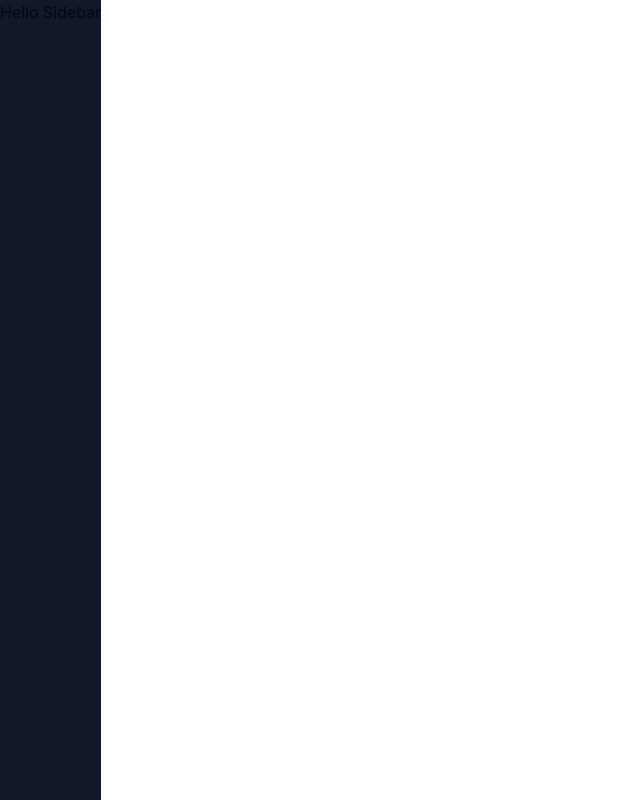
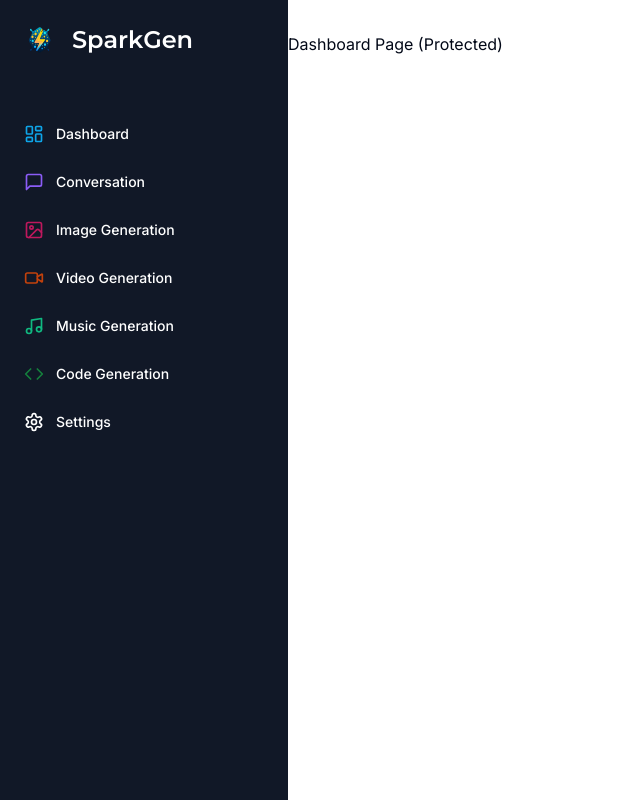
Before and after one commit to optobimus/spark-gen-ai, a Next.js app: page /dashboard in a window 1280 px wide. Shown: the whole page, without its empty margins (0-640 px from the left). Built offline with nearby package versions, Linux system fonts and the light colour scheme.

Commit message:
Style dashboard layout and implement Sidebar

```diff
--- a/app/(dashboard)/(routes)/dashboard/page.tsx
+++ b/app/(dashboard)/(routes)/dashboard/page.tsx
@@ -1,10 +1,7 @@
-import {UserButton} from "@clerk/nextjs";
-
 export default function DashboardPage() {
     return (
         <div>
             <p>Dashboard Page (Protected)</p>
-            <UserButton afterSignOutUrl="/"/>
         </div>
     );
 }
--- a/app/(dashboard)/layout.tsx
+++ b/app/(dashboard)/layout.tsx
@@ -1,17 +1,22 @@
 import React from 'react';
+import Navbar from "@/components/navbar";
+import Sidebar from "@/components/sidebar";
 
 const DashboardLayout = ({
-  children
-}: {
+                             children
+                         }: {
     children: React.ReactNode;
 }) => {
     return (
         <div className="h-full relative">
-            <div className="hidden h-full md:flex md:flex-col md:fixed md:inset-y-0 z-[80] bg-gray-900">
-                <div>
-                    Hello Sidebar
-                </div>
+            <div className="hidden h-full md:flex md:w-72
+             md:flex-col md:fixed md:inset-y-0 z-[80] bg-gray-900">
+                <Sidebar />
             </div>
+            <main className="md:pl-72">
+                <Navbar />
+                {children}
+            </main>
         </div>
     );
 };
--- /dev/null
+++ b/components/navbar.tsx
@@ -0,0 +1,19 @@
+import React from 'react';
+import {Button} from "@/components/ui/button";
+import {Menu} from "lucide-react";
+import {UserButton} from "@clerk/nextjs";
+
+const Navbar = () => {
+    return (
+        <div className="flex items-center p-4">
+            <Button variant="ghost" size="icon" className="md:hidden">
+                <Menu/>
+            </Button>
+            <div className="flex w-full justify-end">
+                <UserButton afterSignOutUrl="/"/>
+            </div>
+        </div>
+    );
+};
+
+export default Navbar;
--- /dev/null
+++ b/components/sidebar.tsx
@@ -0,0 +1,92 @@
+"use client";
+
+import React from 'react';
+import Link from "next/link";
+import Image from "next/image";
+import {Montserrat} from "next/font/google";
+import {cn} from "@/lib/utils";
+import {Code, ImageIcon, LayoutDashboard, MessageSquare, Music, SettingsIcon, VideoIcon} from "lucide-react";
+
+const montserrat = Montserrat({weight: "600", subsets: ["latin"]});
+
+const routes = [
+    {
+        label: "Dashboard",
+        icon: LayoutDashboard,
+        href: "/dashboard",
+        color: "text-sky-500"
+    },
+    {
+        label: "Conversation",
+        icon: MessageSquare,
+        href: "/conversation",
+        color: "text-violet-500"
+    },
+    {
+        label: "Image Generation",
+        icon: ImageIcon,
+        href: "/image",
+        color: "text-pink-700"
+    },
+    {
+        label: "Video Generation",
+        icon: VideoIcon,
+        href: "/video",
+        color: "text-orange-700"
+    },
+    {
+        label: "Music Generation",
+        icon: Music,
+        href: "/music",
+        color: "text-emerald-500"
+    },
+    {
+        label: "Code Generation",
+        icon: Code,
+        href: "/code",
+        color: "text-green-700"
+    },
+   {
+        label: "Settings",
+        icon: SettingsIcon,
+        href: "/settings",
+    },
+
+];
+
+const Sidebar = () => {
+    return (
+        <div className="space-y-4 py-4 flex flex-col h-full bg-[#111827] text-white">
+            <div className="px-3 py-2 flex-1">
+                <Link href="/dashboard" className="flex items-center pl-3 mb-14">
+                    <div className="relative w-8 h-8 mr-4">
+                        <Image
+                            fill
+                            alt="Logo"
+                            src="/logo.png"
+                        />
+                    </div>
+                    <h1 className={cn("text-2xl font-bold", montserrat.className)}>
+                        SparkGen
+                    </h1>
+                </Link>
+                <div className="space-y-1">
+                    {routes.map(route => (
+                        <Link href={route.href}
+                              key={route.href}
+                              className="text-sm group flex p-3 w-full
+                                justify-start font-medium cursor-pointer hover:text-white
+                                hover:bg-white/10 rounded-lg transition">
+                            <div className="flex items-center flex-1">
+                                <route.icon className={cn("h-5 w-5 mr-3", route.color)}/>
+                                {route.label}
+                            </div>
+                        </Link>
+                    ))}
+                </div>
+            </div>
+        </div>
+    );
+};
+
+export default Sidebar;
```
Also changed, not shown: public/logo.png (added).
